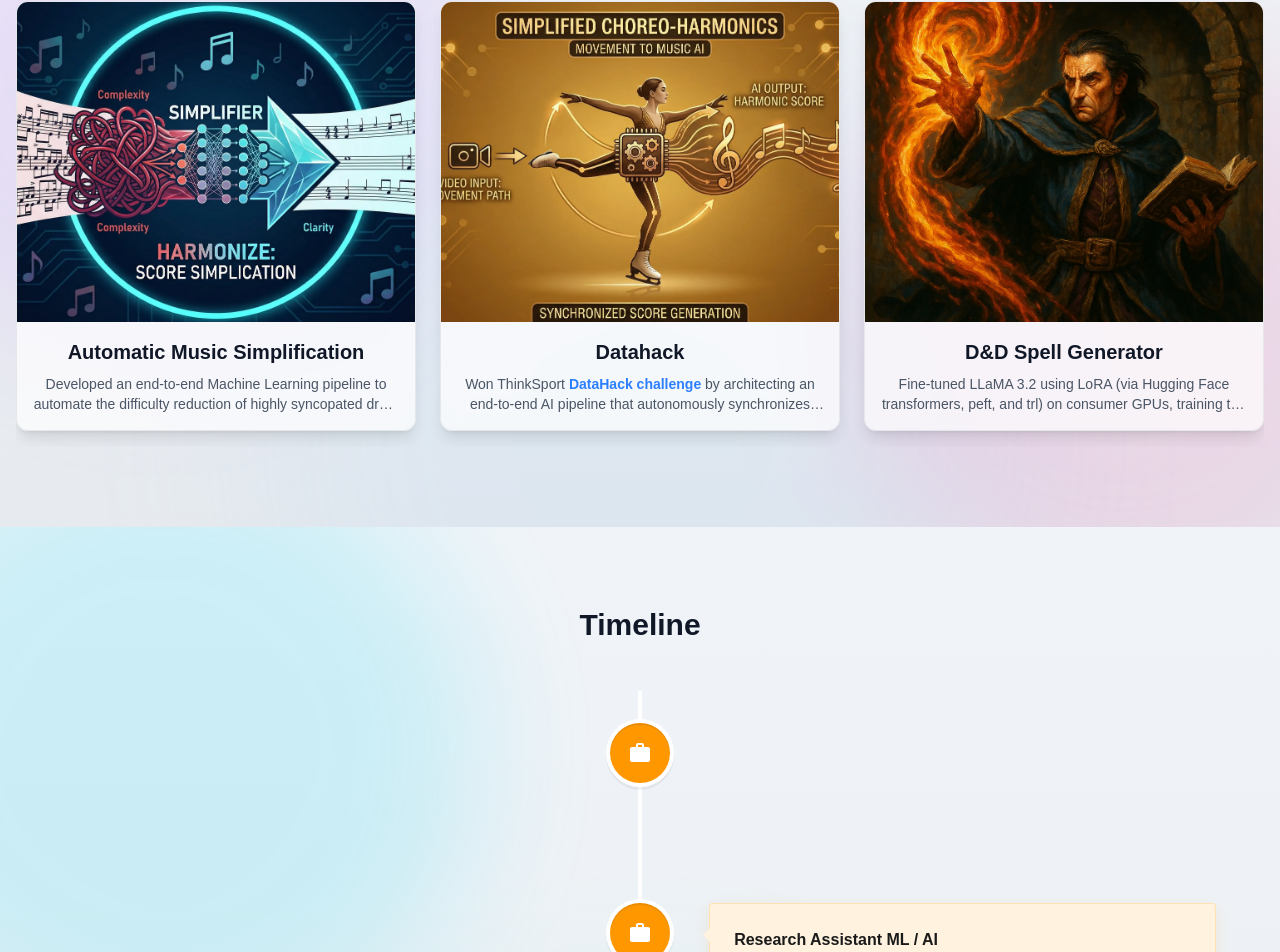
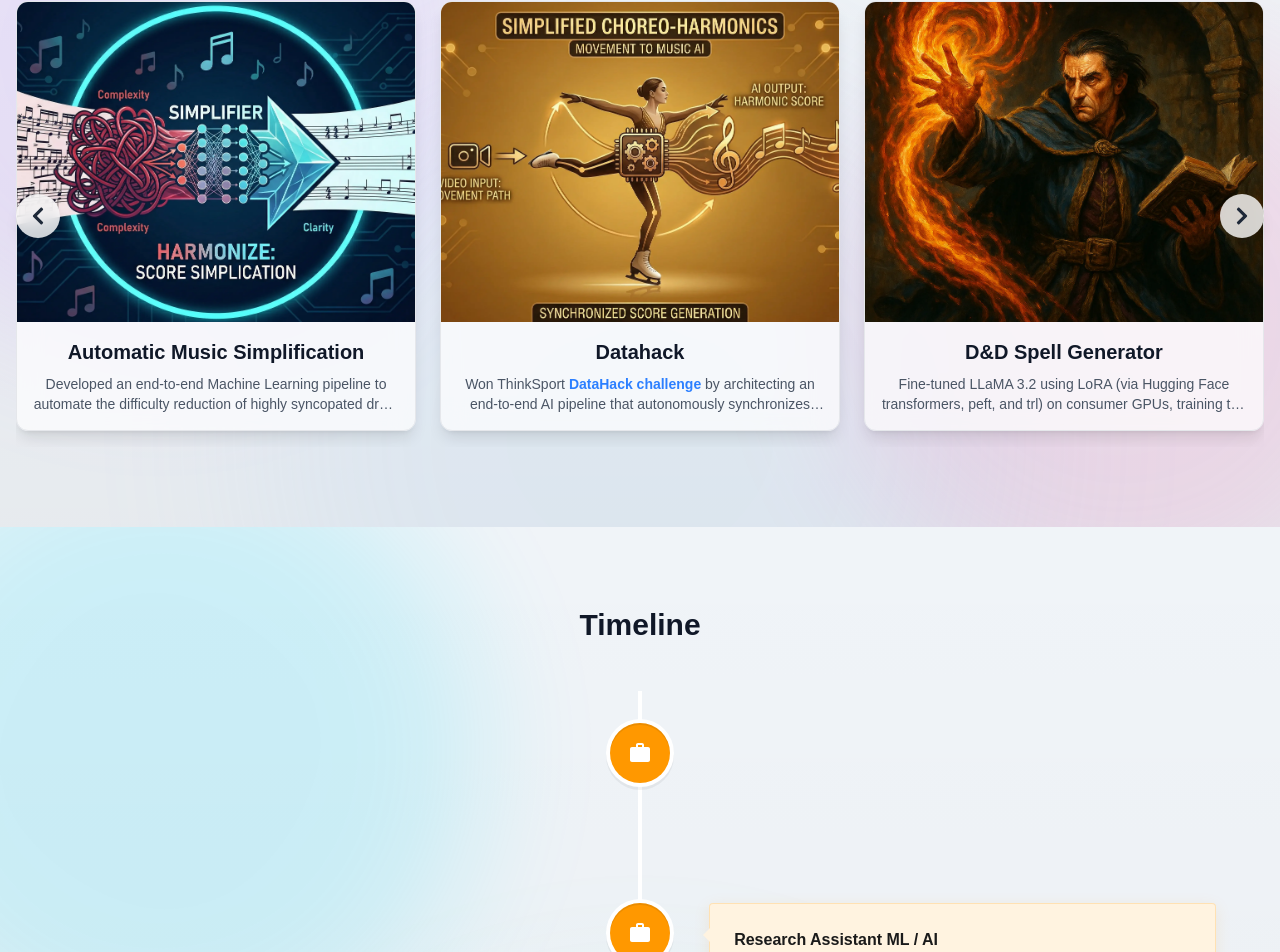
Before and after one commit to hiteshd987/Portfolio, a Next.js app: page / in a window 1280 px wide. Shown: the part 979-1931 px from the top of the page. Built offline with nearby package versions, Linux system fonts and the light colour scheme.

Commit message:
changes in projects carousel

```diff
--- a/src/components/Projects.js
+++ b/src/components/Projects.js
@@ -152,9 +152,13 @@ export default function Projects() {
       <div className="container mx-auto px-4 relative group">
 
         {/* Navigation Buttons */}
-        <button
+       <button
           onClick={prevSlide}
-          className="absolute left-0 md:-left-4 top-1/2 -translate-y-1/2 z-10 p-3 rounded-full shadow-lg opacity-100 md:opacity-0 md:group-hover:opacity-100 transition-opacity duration-300 bg-white/80 hover:bg-white dark:bg-gray-800/80 dark:hover:bg-gray-700 text-gray-800 dark:text-gray-200 hover:scale-110 backdrop-blur-sm"
+          className="absolute left-2 md:left-4 top-1/2 -translate-y-1/2 z-20
+                     p-3 rounded-full shadow-lg opacity-100
+                     transition-all duration-300 backdrop-blur-sm
+                     bg-white/80 hover:bg-white dark:bg-gray-800/80 dark:hover:bg-gray-700
+                     text-gray-800 dark:text-gray-200 hover:scale-110"
           aria-label="Previous project"
         >
           <FaChevronLeft size={20} />
@@ -162,7 +166,11 @@ export default function Projects() {
 
         <button
           onClick={nextSlide}
-          className="absolute right-0 md:-right-4 top-1/2 -translate-y-1/2 z-10 p-3 rounded-full shadow-lg opacity-100 md:opacity-0 md:group-hover:opacity-100 transition-opacity duration-300 bg-white/80 hover:bg-white dark:bg-gray-800/80 dark:hover:bg-gray-700 text-gray-800 dark:text-gray-200 hover:scale-110 backdrop-blur-sm"
+          className="absolute right-2 md:right-4 top-1/2 -translate-y-1/2 z-20
+                     p-3 rounded-full shadow-lg opacity-100
+                     transition-all duration-300 backdrop-blur-sm
+                     bg-white/80 hover:bg-white dark:bg-gray-800/80 dark:hover:bg-gray-700
+                     text-gray-800 dark:text-gray-200 hover:scale-110"
           aria-label="Next project"
         >
           <FaChevronRight size={20} />
```
